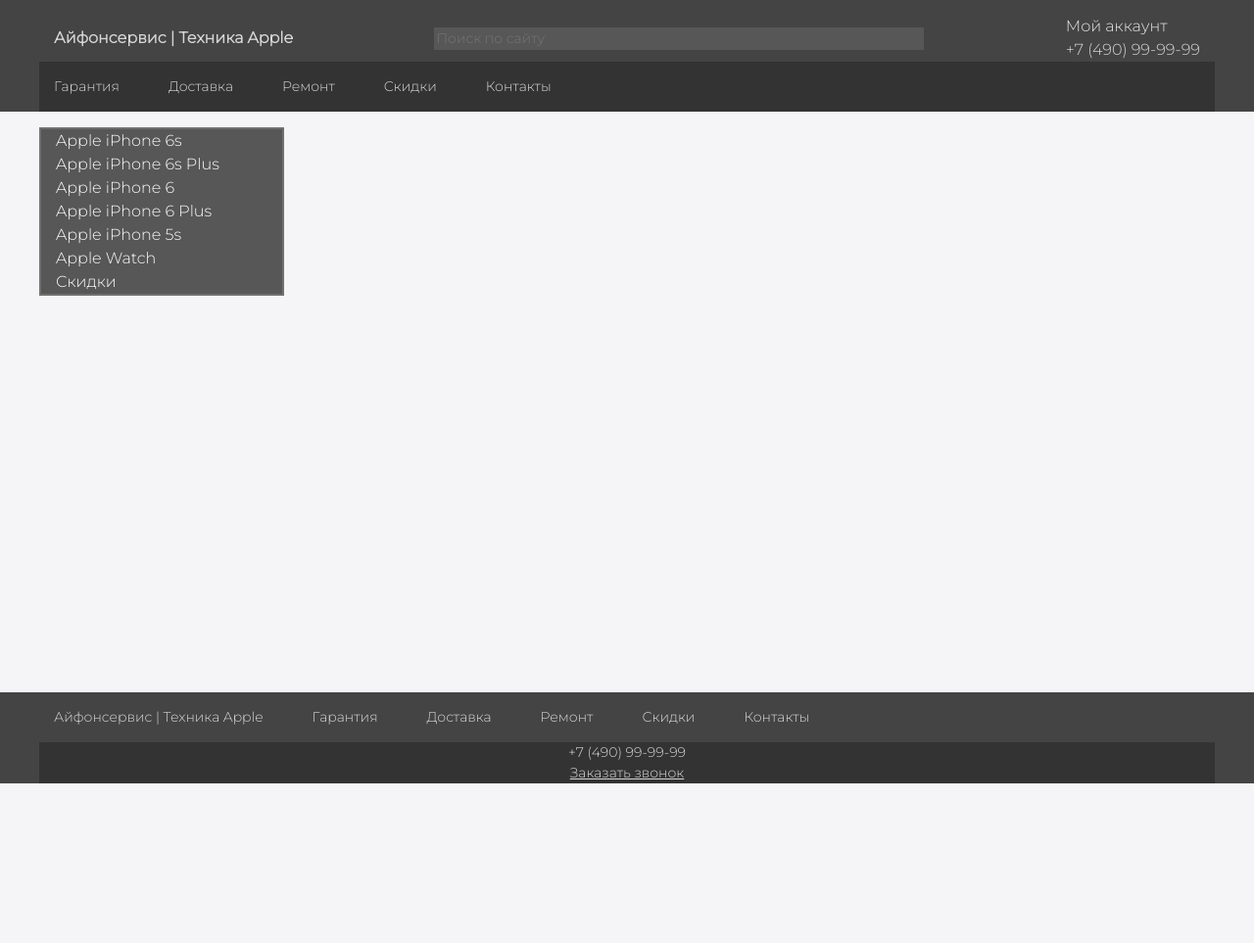
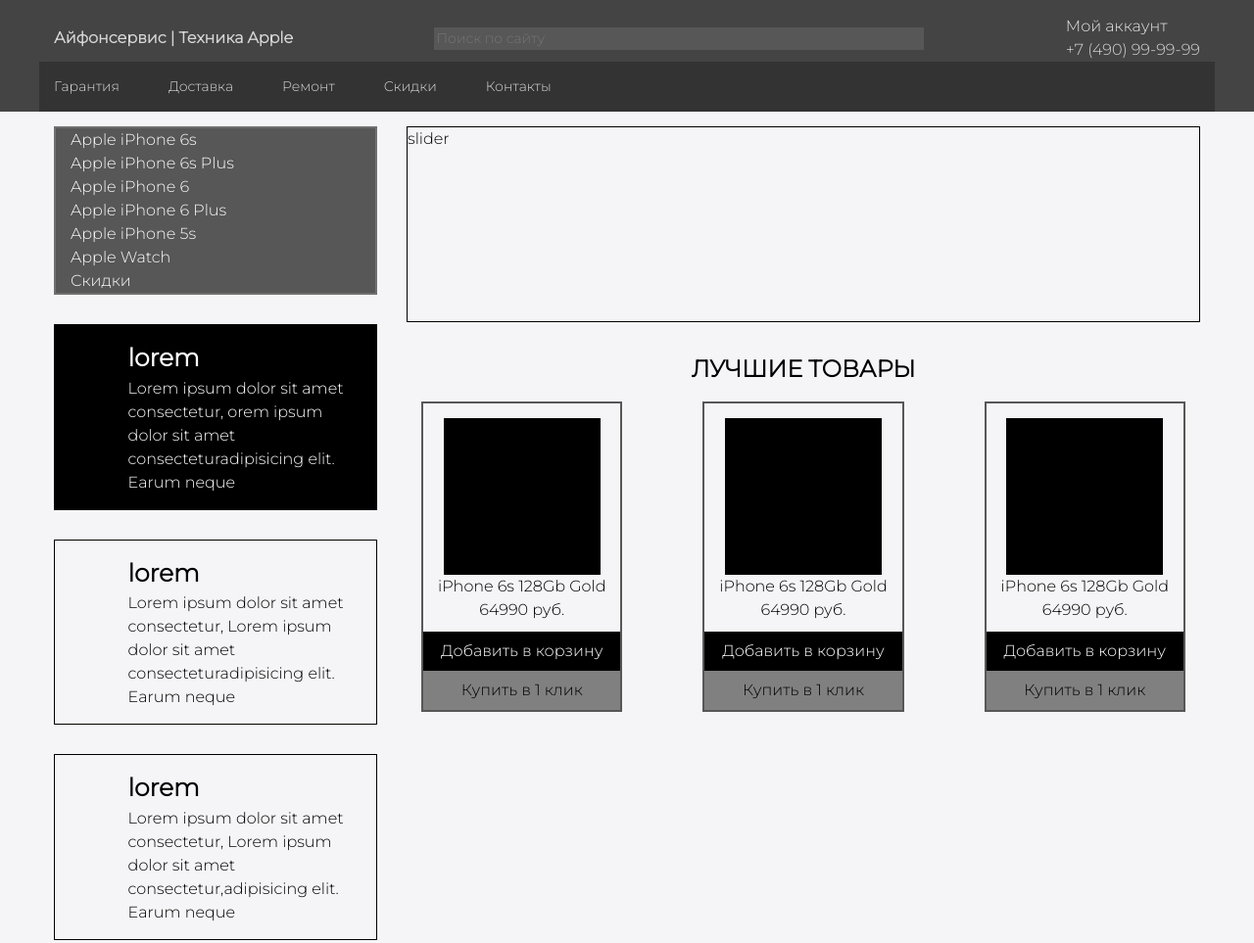
Before and after one commit to Serhio13/Sergio.github.io, a plain HTML site: page hw2/index.html in a window 1280 px wide. Shown: the top 963 px of the page at 98% size. Before the commit the page ends 800 px from the top, so only its background shows below. Drawn offline with Linux system fonts and the light colour scheme.

Commit message:
add main rigth

```diff
--- a/hw2/index.html
+++ b/hw2/index.html
@@ -43,8 +43,9 @@
       </ul>
     </nav>
   </header>
-  <main class="wrapper">
-    <aside class="navbar wrapper">
+  <main class="main wrapper">
+    <div class="main__left">
+      <aside class="navbar">
         <ul>
           <li><a href="#">Apple iPhone 6s</a>
             <ul>
@@ -61,6 +62,73 @@
           <li><a href="#">Скидки</a></li>
         </ul>
       </aside>
+      <div class="push active">
+        <div class="push__icon"></div>
+        <div class="push__text">
+          <div class="push__text-title">lorem</div>
+          <div class="push__text-description">Lorem ipsum dolor sit amet consectetur, orem ipsum dolor sit amet consecteturadipisicing elit. Earum neque
+          </div>
+        </div>
+      </div>
+      <div class="push">
+        <div class="push__icon"></div>
+        <div class="push__text">
+          <div class="push__text-title">lorem</div>
+          <div class="push__text-description">Lorem ipsum dolor sit amet consectetur, Lorem ipsum dolor sit amet consecteturadipisicing elit. Earum neque
+          </div>
+        </div>
+      </div>
+      <div class="push">
+        <div class="push__icon"></div>
+        <div class="push__text">
+          <div class="push__text-title">lorem</div>
+          <div class="push__text-description">Lorem ipsum dolor sit amet consectetur, Lorem ipsum dolor sit amet consectetur,adipisicing elit. Earum neque
+          </div>
+        </div>
+      </div>
+    </div>
+    </div>
+    <div class="main__right">
+      <div class="slider">slider</div>
+      <div class="card-list"></div>
+      <h2 class="main__right-title">Лучшие товары</h2>
+      <section class="card-list">
+
+        <div class="card">
+          <div class="card__img"></div>
+          <div class="card__title">iPhone 6s 128Gb Gold
+          </div>
+          <div class="card__price">64990 руб.</div>
+          <div class="card__btn">
+          <div>Добавить в корзину</div>
+          <div>Купить в 1 клик</div>
+          </div>
+        </div>
+
+        <div class="card">
+          <div class="card__img"></div>
+          <div class="card__title">iPhone 6s 128Gb Gold
+          </div>
+          <div class="card__price">64990 руб.</div>
+          <div class="card__btn">
+          <div>Добавить в корзину</div>
+          <div>Купить в 1 клик</div>
+          </div>
+        </div>
+
+        <div class="card">
+          <div class="card__img"></div>
+          <div class="card__title">iPhone 6s 128Gb Gold
+          </div>
+          <div class="card__price">64990 руб.</div>
+          <div class="card__btn">
+          <div>Добавить в корзину</div>
+          <div>Купить в 1 клик</div>
+          </div>
+        </div>
+
+      </section>
+    </div>
   </main>
   <footer>
     <nav class="menu wrapper">
--- a/hw2/style.css
+++ b/hw2/style.css
@@ -78,9 +78,6 @@
 }
 
 footer {
-  position: absolute;
-  bottom: 0;
-  left: 0;
   width: 100%;
   background-color: #444;
   color: #e6e6e6;
@@ -117,14 +114,12 @@
 }
 
 aside {
-  float: left;
-  max-height: 0px;
 }
 
 aside ul {
   list-style: none;
   padding-left: 15px;
-  width: 250px;
+  margin: 0;
   border: 2px solid #707070;
   background-color: #575757;
 }
@@ -141,7 +136,7 @@
 aside ul li a {
   text-decoration: none;
   display: block;
-  transition: 0.3s ease-in all;
+  transition: 0.1s ease-in all;
   color: #fdfdfd;
 }
 
@@ -166,3 +161,112 @@
   position: relative;
   background-color: #575757;
 }
+
+.main {
+  display: flex;
+}
+
+.main__left {
+  width: 30%;
+  padding: 15px;
+}
+
+.main__right {
+  width: 70%;
+  padding: 15px;
+}
+
+.push {
+  margin-top: 30px;
+  display: flex;
+  padding: 15px;
+  border: 1px solid black;
+}
+
+.push__icon {
+  width: 20%;
+}
+
+.push__text {
+  width: 80%;
+}
+
+.push__text-title {
+  font-size: 25px;
+  font-weight: 700;
+}
+
+.push__text-description {
+  font-weight: 400;
+}
+
+.push.active {
+  background-color: black;
+  color: white;
+}
+
+.slider {
+  border: 1px solid black;
+  min-height: 200px;
+}
+
+.main__right-title {
+  text-align: center;
+  margin-top: 30px;
+  text-transform: uppercase;
+}
+.card-list {
+display: flex;
+justify-content: space-between;
+}
+.card {
+  border: 2px solid #575757;
+  padding: 15px;
+  padding-bottom: 90px;
+  display: flex;
+  flex-direction: column;
+  align-items: center;
+  margin: 15px;
+  position: relative;
+}
+
+.card__img {
+width: 160px;
+height: 160px;
+background-color: black;
+}
+
+.card__titles {
+  font-size: 18px;
+  line-height: 20px;
+}
+
+.card__prise {
+  font-size: 16px;
+  line-height: 18px;
+}
+
+.card__btn {
+  width: 100%;
+  display: flex;
+  flex-direction: column;
+  height: 80px;
+  position:absolute;
+  bottom: 0;
+  left: 0;
+  width: 100%;
+}
+.card__btn div {
+  height: 40px;
+  display: flex;
+  justify-content: center;
+  align-items: center;
+}
+.card__btn div:nth-child(1) {
+  background-color: black;
+  color: white;
+}
+
+.card__btn div:nth-child(2) {
+  background-color: gray;
+}
```
Lines whose indentation alone changed are shown as unchanged.
